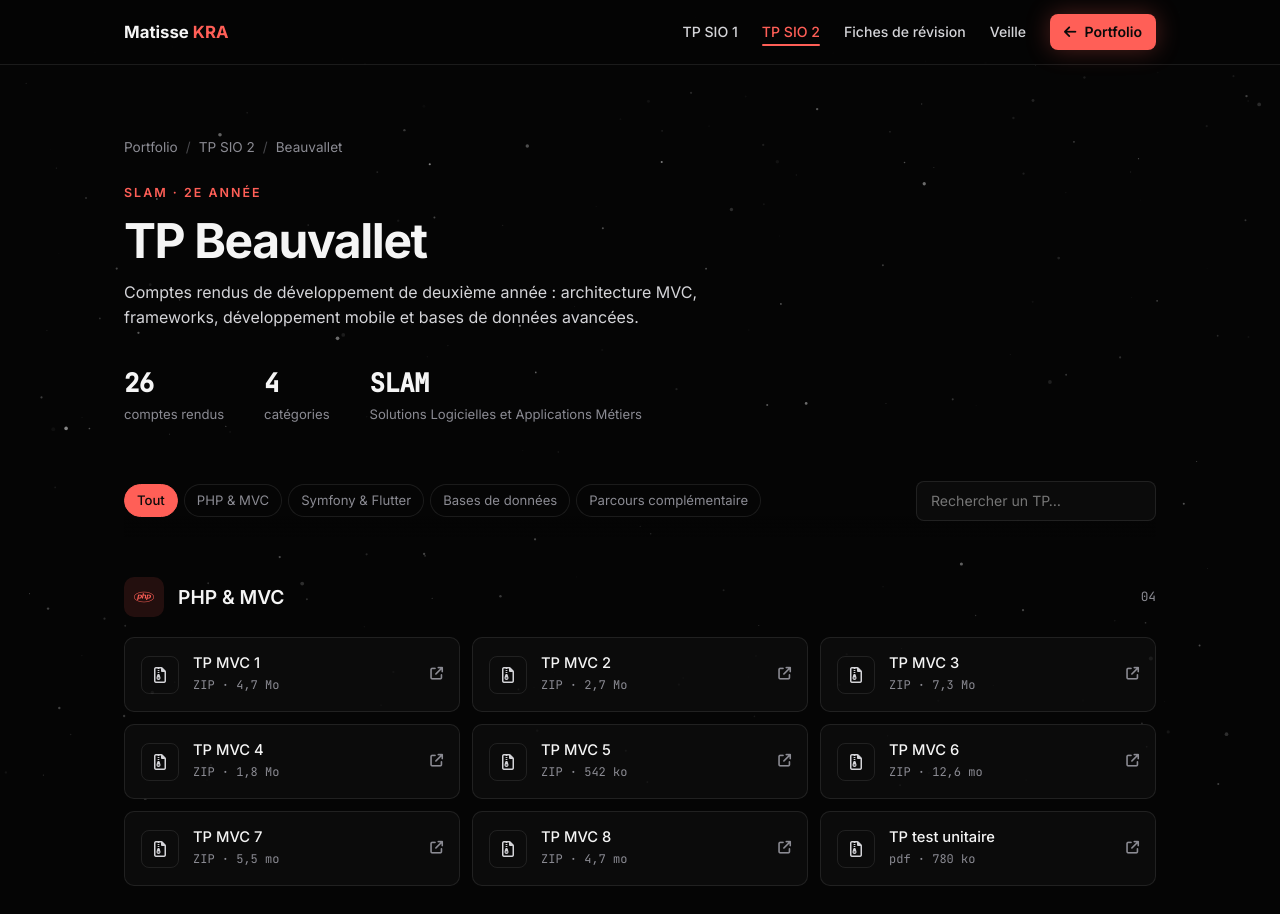
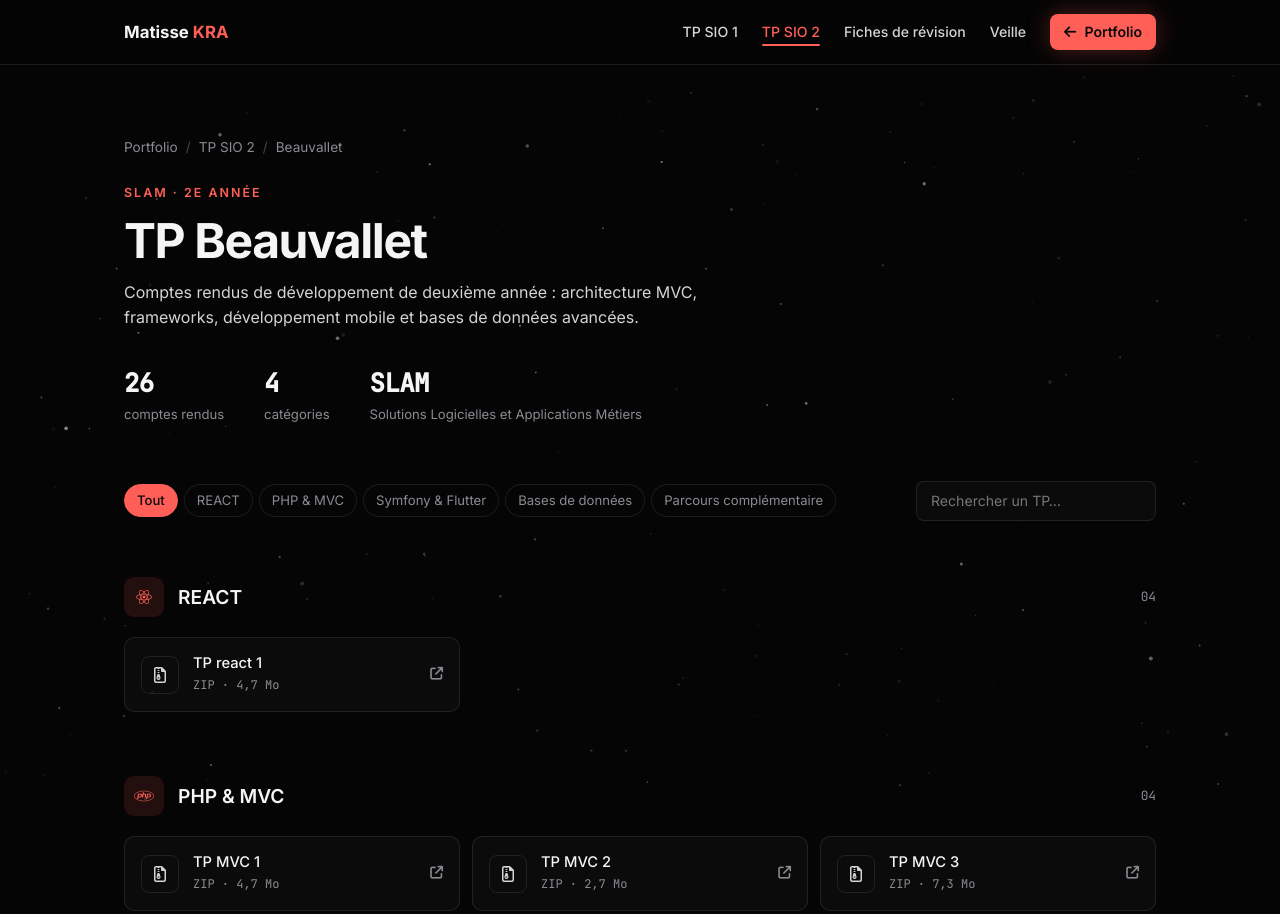
Before and after one commit to matno44/mon-portfolio, a plain HTML site: page page_tp_beauvallet_bts_sio_2.html in a window 1280 px wide. Shown: the top 914 px of the page. Drawn offline with Linux system fonts and the light colour scheme.

Commit message:
Update page_tp_beauvallet_bts_sio_2.html

```diff
--- a/page_tp_beauvallet_bts_sio_2.html
+++ b/page_tp_beauvallet_bts_sio_2.html
@@ -51,6 +51,21 @@
                 <div class="filters" id="filters"></div>
                 <input type="search" class="search" id="search" placeholder="Rechercher un TP…" aria-label="Rechercher un TP">
             </div>
+            <section class="category" id="php">
+                <div class="category-head">
+                    <span class="category-icon"><i class="fab fa-react"></i></span>
+                    <h2>REACT </h2>
+                    <span class="category-count">04</span>
+                </div>
+                <div class="doc-grid">
+                    <a class="doc" href="Compte-Rendu_TP1_React.pdf" download>
+                        <span class="doc-type"><i class="fa-regular fa-file-zipper"></i></span>
+                        <span class="doc-text"><span class="doc-title">TP react 1</span><span class="doc-meta">ZIP · 4,7 Mo</span></span>
+                        <i class="fas fa-arrow-up-right-from-square doc-arrow"></i>
+                    </a>
+
+                </div>
+            </section>
             <section class="category" id="php">
                 <div class="category-head">
                     <span class="category-icon"><i class="fab fa-php"></i></span>
```
